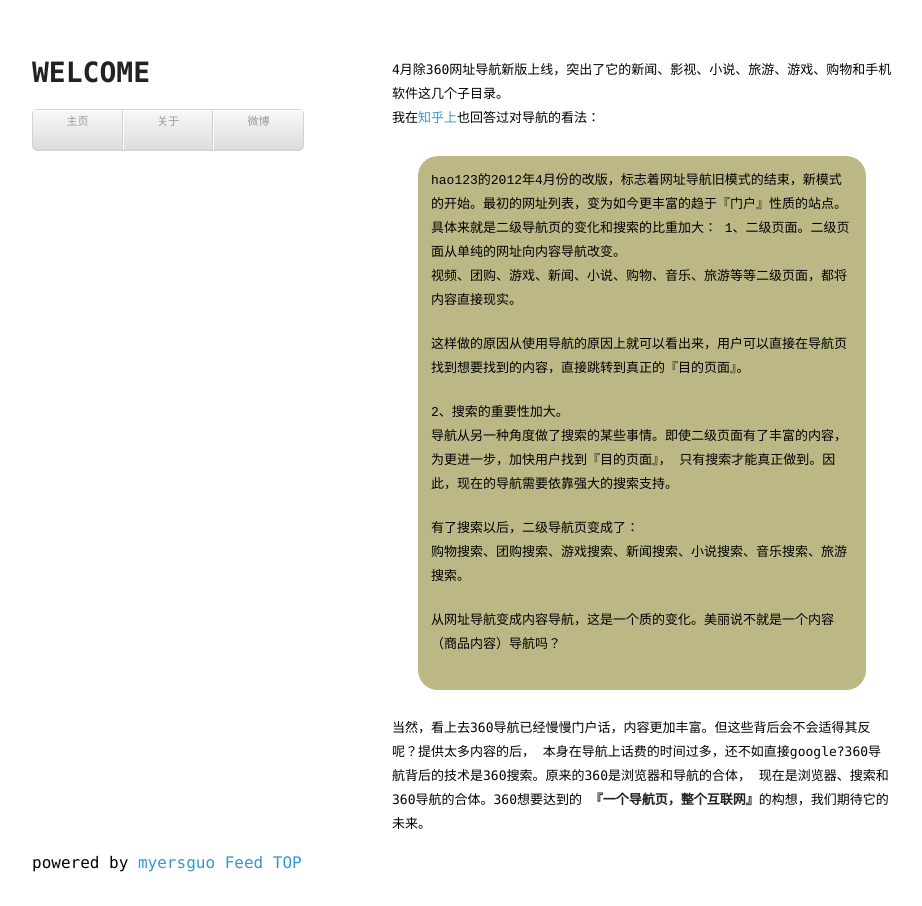
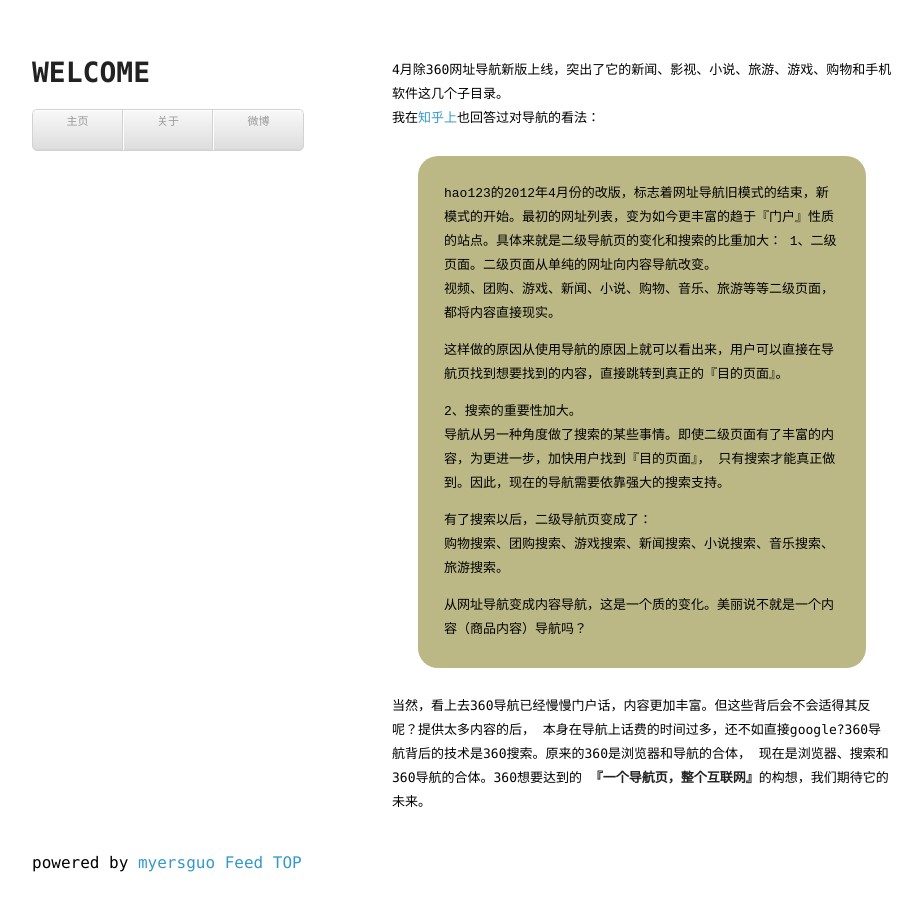
Before and after one commit to myersguo/myersguo.github.com, a Jekyll site: the page built from _posts/2013-04-04-wzdh.md, in a window 1280 px wide. Shown: the whole page, without its empty margins (178-1100 px from the left). Built offline with Jekyll 4.4.1, drawn with Linux system fonts in a browser that asks for light colours; comment, search, counter and statistics services are not loaded.

Commit message:
Update styles.css

```diff
--- a/stylesheets/styles.css
+++ b/stylesheets/styles.css
@@ -52,13 +52,17 @@
 }
 
 blockquote {
-  background-color: rgb(187, 184, 134);
+background-color: rgb(187, 184, 134);
 padding: 1em;
 margin: 2em 2em;
 font-family: 'Courier New', Courier, monospace;
 Unknown property name.-moz-border-radius: 20px;
 -webkit-border-radius: 20px;
 border-radius: 20px;
+}
+
+blockquote p {
+margin: 1em;
 }
 
 code, pre {
```
